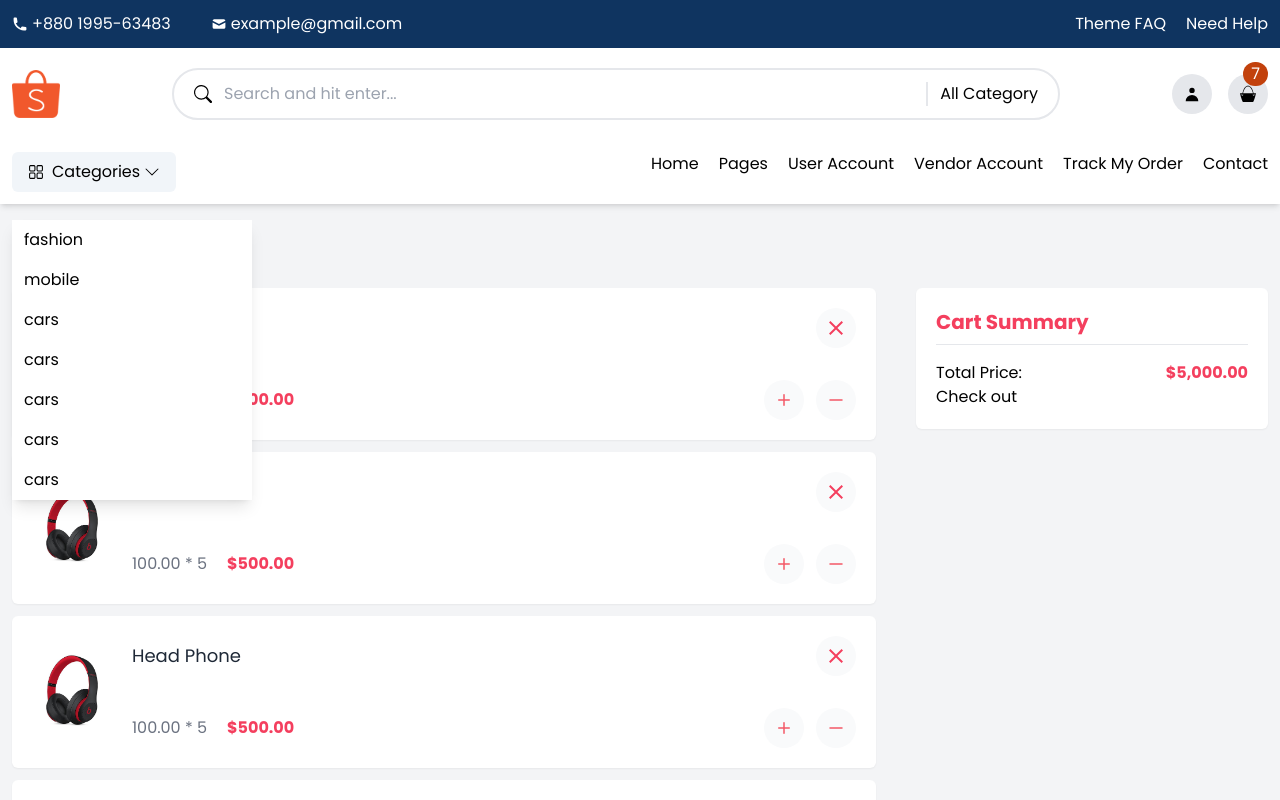
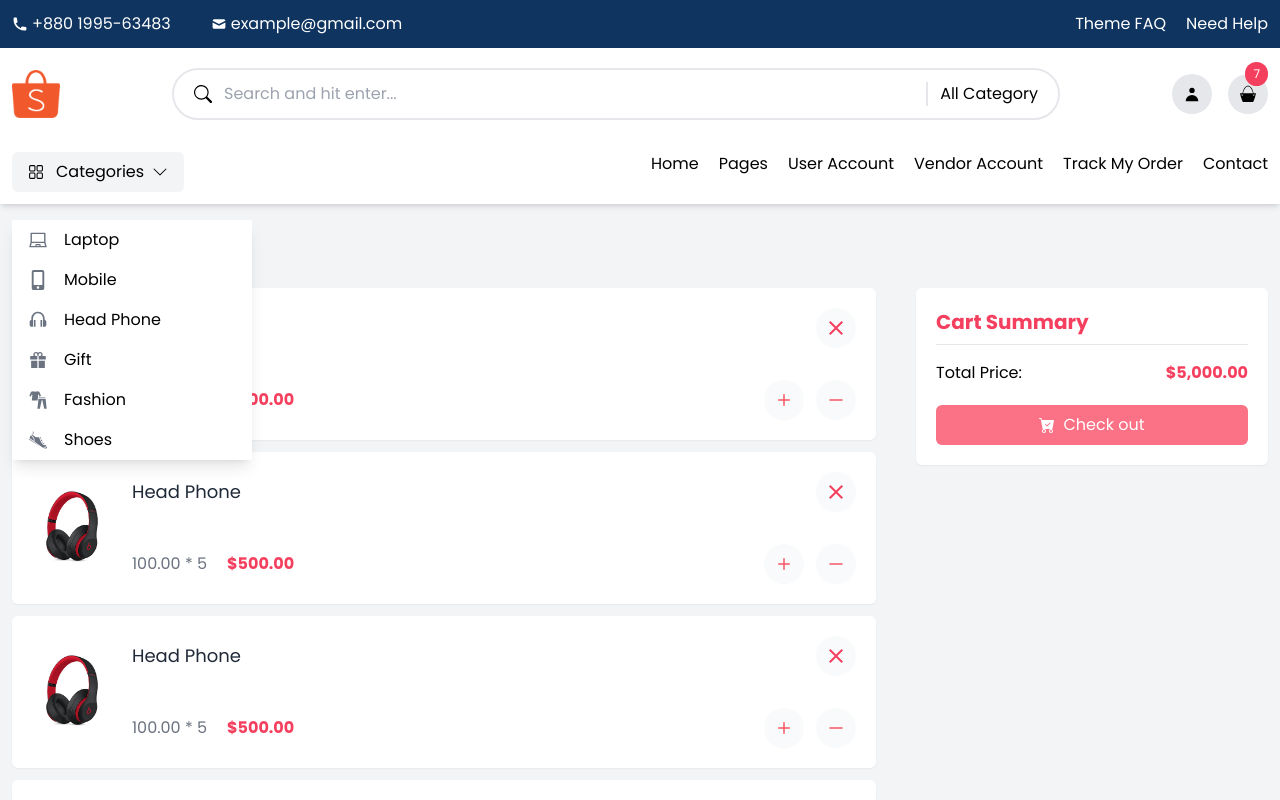
Before and after one commit to Md-Asikuzzaman/Shop-UI-api, a Next.js app: page /cart in a window 1280 px wide. Both pictures are taken after a click on the element "Categories". Shown: the top 800 px of the page. Built offline with nearby package versions, Linux system fonts and the light colour scheme.

Commit message:
added new design

```diff
--- a/components/header/Navbar.tsx
+++ b/components/header/Navbar.tsx
@@ -3,6 +3,10 @@ import { NextPage } from 'next';
 import Link from 'next/link';
 import { BsChevronDown } from 'react-icons/bs';
 import { RxDashboard } from 'react-icons/rx';
+import { GiClothes, GiRunningShoe } from 'react-icons/gi';
+import { AiFillGift, AiOutlineLaptop } from 'react-icons/ai';
+import { FaMobileAlt } from 'react-icons/fa';
+import { BiHeadphone } from 'react-icons/bi';
 
 interface Props {}
 
@@ -15,27 +19,42 @@ const Navbar: NextPage<Props> = ({}) => {
         {/* categories */}
         <div
           onClick={() => setCategory((prev) => !prev)}
-          className='flex items-center gap-2 cursor-pointer bg-slate-100 py-2 px-4 rounded-md'
+          className='flex items-center gap-3 cursor-pointer bg-gray-100 hover:bg-gray-200 py-2 px-4 rounded-md'
         >
           <RxDashboard />
-          <h4 className='flex items-center gap-1'>
+          <h4 className='flex items-center gap-2'>
             Categories
             <BsChevronDown />
           </h4>
         </div>
 
         {/* category lists */}
-
         {category ? (
           <div className='bg-white absolute top-20 w-60 shadow-lg z-10'>
             <ul>
-              <li className='px-3 py-2 hover:bg-slate-50'>fashion</li>
-              <li className='px-3 py-2 hover:bg-slate-50'>mobile</li>
-              <li className='px-3 py-2 hover:bg-slate-50'>cars</li>
-              <li className='px-3 py-2 hover:bg-slate-50'>cars</li>
-              <li className='px-3 py-2 hover:bg-slate-50'>cars</li>
-              <li className='px-3 py-2 hover:bg-slate-50'>cars</li>
-              <li className='px-3 py-2 hover:bg-slate-50'>cars</li>
+              <li className='flex items-center gap-4 px-4 py-2 hover:bg-rose-50'>
+                <AiOutlineLaptop className='text-xl text-gray-500' /> Laptop
+              </li>
+
+              <li className='flex items-center gap-4 px-4 py-2 hover:bg-rose-50'>
+                <FaMobileAlt className='text-xl text-gray-500' /> Mobile
+              </li>
+
+              <li className='flex items-center gap-4 px-4 py-2 hover:bg-rose-50'>
+                <BiHeadphone className='text-xl text-gray-500' /> Head Phone
+              </li>
+
+              <li className='flex items-center gap-4 px-4 py-2 hover:bg-rose-50'>
+                <AiFillGift className='text-xl text-gray-500' /> Gift
+              </li>
+
+              <li className='flex items-center gap-4 px-4 py-2 hover:bg-rose-50'>
+                <GiClothes className='text-xl text-gray-500' /> Fashion
+              </li>
+
+              <li className='flex items-center gap-4 px-4 py-2 hover:bg-rose-50'>
+                <GiRunningShoe className='text-xl text-gray-500' /> Shoes
+              </li>
             </ul>
           </div>
         ) : (
--- a/components/header/Search.tsx
+++ b/components/header/Search.tsx
@@ -36,7 +36,7 @@ const Search: NextPage<Props> = ({}) => {
             href={'/cart'}
             className='h-10 w-10 bg-gray-200 rounded-full grid place-content-center relative'
           >
-            <span className='absolute p-2 h-6 bg-orange-700 rounded-full text-white grid place-content-center -translate-y-1/2 top-0 right-0'>
+            <span className='absolute p-2 h-6 bg-rose-500 rounded-full text-white grid place-content-center -translate-y-1/2 top-0 right-0 text-xs'>
               7
             </span>
             <GiBeachBag className='text-lg' />
--- a/pages/cart/index.tsx
+++ b/pages/cart/index.tsx
@@ -1,6 +1,7 @@
 import Layout from '@/components/Layout';
 import SingleCart from '@/components/cart/SingleCart';
 import { NextPage } from 'next';
+import { BsFillCartCheckFill } from 'react-icons/bs';
 import { IoMdCart } from 'react-icons/io';
 
 interface Props {}
@@ -31,7 +32,9 @@ const Cart: NextPage<Props> = ({}) => {
                 <span>Total Price: </span>
                 <h3 className='font-semibold text-rose-500'>$5,000.00</h3>
               </div>
-              <button>Check out</button>
+              <button className='flex items-center justify-center gap-2 bg-rose-400 hover:bg-rose-500 py-2 px-5 rounded-md w-full text-white mt-5 duration-200'>
+                <BsFillCartCheckFill /> Check out
+              </button>
             </div>
           </div>
         </div>
```
